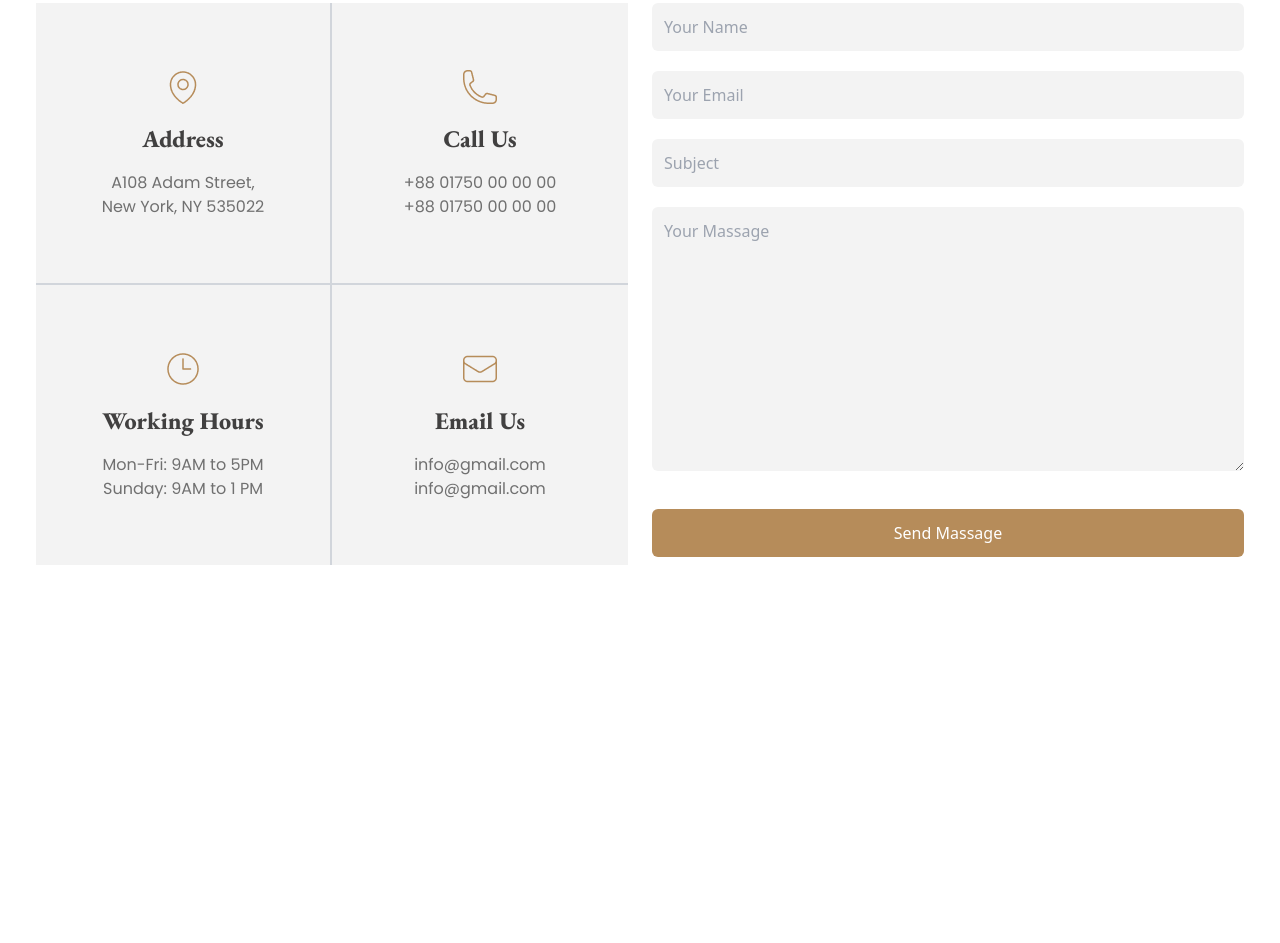
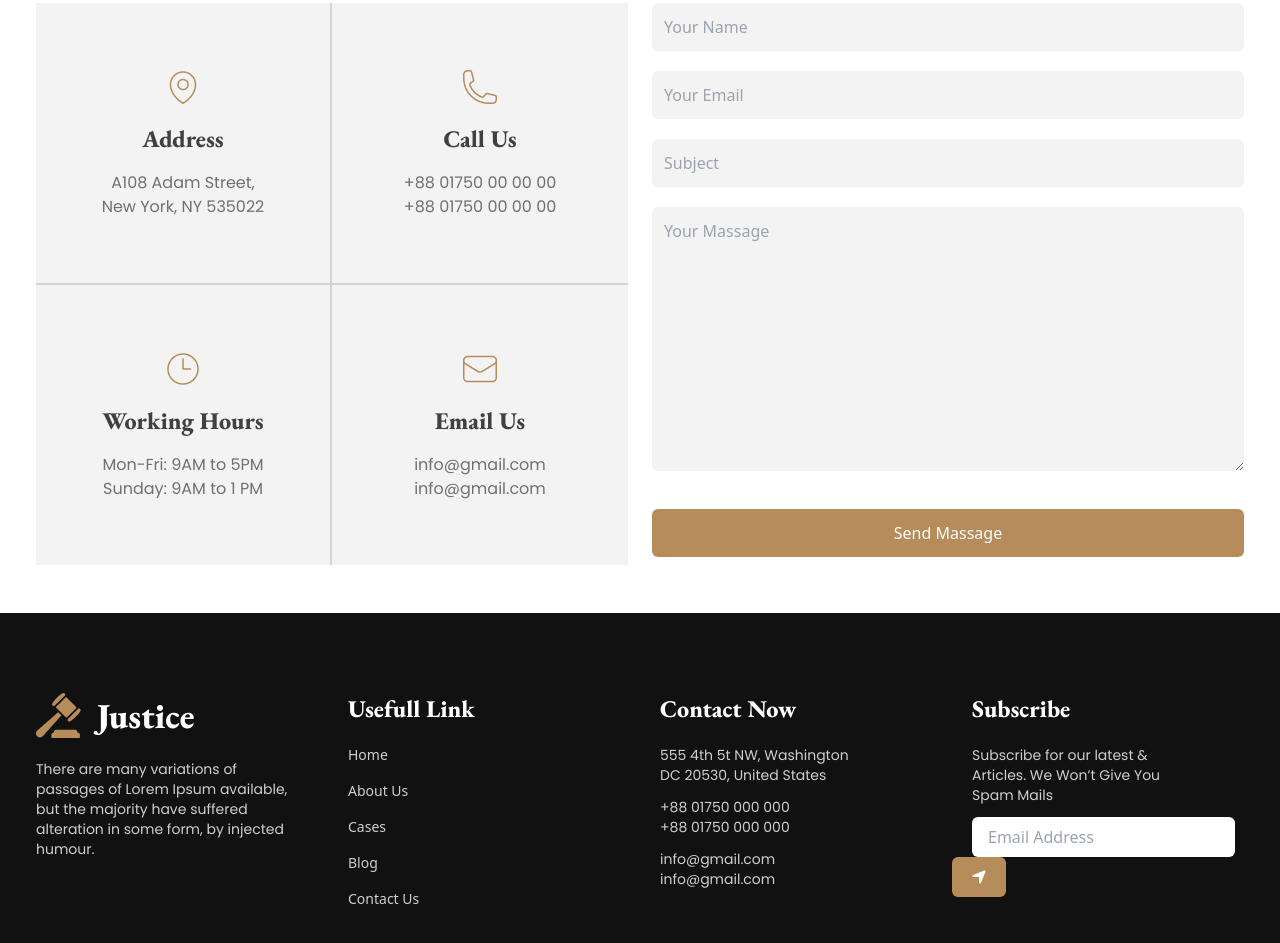
Before and after one commit to FahimHasan683031/legal-solution, a plain HTML site: page index.html in a window 1280 px wide. Shown: the part 3843-4786 px from the top of the page. Before the commit the page ends 4456 px from the top, so only its background shows below. Drawn offline with nearby package versions, Linux system fonts and the light colour scheme.

Commit message:
footer section complit

```diff
--- a/index.html
+++ b/index.html
@@ -42,12 +42,10 @@
           <label tabindex="0" class="btn btn-ghost flex-1 lg:hidden">
             <svg xmlns="http://www.w3.org/2000/svg" class="h-5 w-5" fill="none" viewBox="0 0 24 24"
               stroke="currentColor">
-                            <path stroke-linecap="round" stroke-linejoin="round" stroke-width="2"
-                                d="M4 6h16M4 12h8m-8 6h16" />
+              <path stroke-linecap="round" stroke-linejoin="round" stroke-width="2" d="M4 6h16M4 12h8m-8 6h16" />
             </svg>
           </label>
-                    <ul tabindex="0"
-                        class="menu menu-sm dropdown-content mt-3 z-[1] p-2 shadow bg-base-100 rounded-box w-52">
+          <ul tabindex="0" class="menu menu-sm dropdown-content mt-3 z-[1] p-2 shadow bg-base-100 rounded-box w-52">
             <li>Home</li>
             <li>Services</li>
             <li>Cases</li>
@@ -78,15 +76,16 @@
 
   </header>
 
-    <main class=" max-w-screen-xl mx-auto px-5 md:px-8 lg:px-9 " >
+  <main class=" max-w-screen-xl mx-auto px-5 md:px-8 lg:px-9 ">
     <!-- banner -->
     <div class="hero relative py-28 rounded-md mt-5" style="background-image: url('images/banner.png');">
       <div class=" bg-black absolute h-full w-full opacity-50"></div>
       <div class="hero-content text-center text-neutral-content">
         <div class="max-w-md">
           <h1 class="mb-5 text-5xl font-bold">We Provide Effective Legal Solutions</h1>
-                <p class="mb-5">There are many variations of passages of Lorem Ipsum available, but the majority have suffered alteration in some form, by injected humour.</p>
-                <input placeholder="Search your services"  type="text" class="py-2 mb-4 px-5 w-80 rounded-lg" name="" id="">
+          <p class="mb-5">There are many variations of passages of Lorem Ipsum available, but the majority have suffered
+            alteration in some form, by injected humour.</p>
+          <input placeholder="Search your services" type="text" class="py-2 mb-4 px-5 w-80 rounded-lg" name="" id="">
           <button class=" bg-[#b68c5a] border-none py-2 px-5 text-white rounded-lg ml-3">Search</button>
         </div>
       </div>
@@ -95,13 +94,15 @@
     <!-- legal practice area section -->
     <section class="my-24 text-center">
       <h1 class="text-4xl text-[#414040] my-5">The Legal Practice Area</h1>
-            <p class="text-base text-[#707070]">There are many variations of passages of Lorem Ipsum available, but the majority have <br> suffered alteration in some form, by injected humour.</p>
+      <p class="text-base text-[#707070]">There are many variations of passages of Lorem Ipsum available, but the
+        majority have <br> suffered alteration in some form, by injected humour.</p>
       <div class="grid grid-cols-1 md:grid-cols-2 lg:grid-cols-3 gap-6">
         <!-- card1 -->
         <div class=" text-center p-16">
           <img class="mx-auto" src="images/business.png" alt="">
           <h2 class="text-3xl text-[#414040] my-5">Business Law</h2>
-                    <p class="text-base text-[#707070]">There are many variations of passages of Lorem Ipsum available, but the majority have suffered alteration in some form, by injected humour.</p>
+          <p class="text-base text-[#707070]">There are many variations of passages of Lorem Ipsum available, but the
+            majority have suffered alteration in some form, by injected humour.</p>
           <img class="mx-auto mt-5" src="images/Frame.png" alt="">
         </div>
 
@@ -109,7 +110,8 @@
         <div class=" text-center p-16">
           <img class="mx-auto" src="images/criminal.png" alt="">
           <h2 class="text-3xl text-[#414040] my-5">Criminal Law</h2>
-                    <p class="text-base text-[#707070]">There are many variations of passages of Lorem Ipsum available, but the majority have suffered alteration in some form, by injected humour.</p>
+          <p class="text-base text-[#707070]">There are many variations of passages of Lorem Ipsum available, but the
+            majority have suffered alteration in some form, by injected humour.</p>
           <img class="mx-auto mt-5" src="images/Frame.png" alt="">
         </div>
 
@@ -117,7 +119,8 @@
         <div class=" text-center p-16">
           <img class="mx-auto" src="images/child.png" alt="">
           <h2 class="text-3xl text-[#414040] my-5">Child Support</h2>
-                    <p class="text-base text-[#707070]">There are many variations of passages of Lorem Ipsum available, but the majority have suffered alteration in some form, by injected humour.</p>
+          <p class="text-base text-[#707070]">There are many variations of passages of Lorem Ipsum available, but the
+            majority have suffered alteration in some form, by injected humour.</p>
           <img class="mx-auto mt-5" src="images/Frame.png" alt="">
         </div>
 
@@ -125,7 +128,8 @@
         <div class=" text-center p-16">
           <img class="mx-auto" src="images/education.png" alt="">
           <h2 class="text-3xl text-[#414040] my-5">Education Law</h2>
-                    <p class="text-base text-[#707070]">There are many variations of passages of Lorem Ipsum available, but the majority have suffered alteration in some form, by injected humour.</p>
+          <p class="text-base text-[#707070]">There are many variations of passages of Lorem Ipsum available, but the
+            majority have suffered alteration in some form, by injected humour.</p>
           <img class="mx-auto mt-5" src="images/Frame.png" alt="">
         </div>
 
@@ -133,7 +137,8 @@
         <div class=" text-center p-16">
           <img class="mx-auto" src="images/divorce.png" alt="">
           <h2 class="text-3xl text-[#414040] my-5">Divorce Law</h2>
-                    <p class="text-base text-[#707070]">There are many variations of passages of Lorem Ipsum available, but the majority have suffered alteration in some form, by injected humour.</p>
+          <p class="text-base text-[#707070]">There are many variations of passages of Lorem Ipsum available, but the
+            majority have suffered alteration in some form, by injected humour.</p>
           <img class="mx-auto mt-5" src="images/Frame.png" alt="">
         </div>
 
@@ -141,7 +146,8 @@
         <div class=" text-center p-16">
           <img class="mx-auto" src="images/tax.png" alt="">
           <h2 class="text-3xl text-[#414040] my-5">Tax Law</h2>
-                    <p class="text-base text-[#707070]">There are many variations of passages of Lorem Ipsum available, but the majority have suffered alteration in some form, by injected humour.</p>
+          <p class="text-base text-[#707070]">There are many variations of passages of Lorem Ipsum available, but the
+            majority have suffered alteration in some form, by injected humour.</p>
           <img class="mx-auto mt-5" src="images/Frame.png" alt="">
         </div>
 
@@ -151,7 +157,8 @@
     <!-- client slider section -->
     <section class="text-center">
       <h1 class="text-4xl text-[#414040] my-5">What Our Client Say</h1>
-            <p class="text-base text-[#707070]">There are many variations of passages of Lorem Ipsum available, but the majority have <br> suffered alteration in some form, by injected humour.</p>
+      <p class="text-base text-[#707070]">There are many variations of passages of Lorem Ipsum available, but the
+        majority have <br> suffered alteration in some form, by injected humour.</p>
 
       <div class="carousel w-full">
         <!-- slide 1 -->
@@ -163,7 +170,10 @@
                 <img class="mx-auto my-6" src="images/Ellipse 1.svg" alt="">
                 <h1 class="mb-1 text-2xl text-white ">Awlad Hossain</h1>
                 <h4 class="text-base text-white">UIX Designer</h4>
-                            <p class="my-8 ">Contrary to popular belief, Lorem Ipsum is not simply random text. It has roots in a piece of classical Latin literature from 45 BC, making it over 2000 years old. Richard McClintock, a Latin professor at Hampden-Sydney College in Virginia, looked up one of the more obscure Latin words, consectetur.</p>
+                <p class="my-8 ">Contrary to popular belief, Lorem Ipsum is not simply random text. It has roots in a
+                  piece of classical Latin literature from 45 BC, making it over 2000 years old. Richard McClintock, a
+                  Latin professor at Hampden-Sydney College in Virginia, looked up one of the more obscure Latin words,
+                  consectetur.</p>
 
               </div>
             </div>
@@ -183,7 +193,10 @@
                 <img class="mx-auto my-6" src="images/Ellipse 1.svg" alt="">
                 <h1 class="mb-1 text-2xl text-white ">Awlad Hossain</h1>
                 <h4 class="text-base text-white">UIX Designer</h4>
-                            <p class="my-8 ">Contrary to popular belief, Lorem Ipsum is not simply random text. It has roots in a piece of classical Latin literature from 45 BC, making it over 2000 years old. Richard McClintock, a Latin professor at Hampden-Sydney College in Virginia, looked up one of the more obscure Latin words, consectetur.</p>
+                <p class="my-8 ">Contrary to popular belief, Lorem Ipsum is not simply random text. It has roots in a
+                  piece of classical Latin literature from 45 BC, making it over 2000 years old. Richard McClintock, a
+                  Latin professor at Hampden-Sydney College in Virginia, looked up one of the more obscure Latin words,
+                  consectetur.</p>
 
               </div>
             </div>
@@ -203,7 +216,10 @@
                 <img class="mx-auto my-6" src="images/Ellipse 1.svg" alt="">
                 <h1 class="mb-1 text-2xl text-white ">Awlad Hossain</h1>
                 <h4 class="text-base text-white">UIX Designer</h4>
-                            <p class="my-8 ">Contrary to popular belief, Lorem Ipsum is not simply random text. It has roots in a piece of classical Latin literature from 45 BC, making it over 2000 years old. Richard McClintock, a Latin professor at Hampden-Sydney College in Virginia, looked up one of the more obscure Latin words, consectetur.</p>
+                <p class="my-8 ">Contrary to popular belief, Lorem Ipsum is not simply random text. It has roots in a
+                  piece of classical Latin literature from 45 BC, making it over 2000 years old. Richard McClintock, a
+                  Latin professor at Hampden-Sydney College in Virginia, looked up one of the more obscure Latin words,
+                  consectetur.</p>
 
               </div>
             </div>
@@ -220,7 +236,8 @@
     <!-- FAQ section -->
     <section class="my-24 text-center">
       <h1 class="text-4xl text-[#414040] my-5">Frequently Asked Any Questions</h1>
-            <p class="text-base text-[#707070]">There are many variations of passages of Lorem Ipsum available, but the majority have <br> suffered alteration in some form, by injected humour.</p>
+      <p class="text-base text-[#707070]">There are many variations of passages of Lorem Ipsum available, but the
+        majority have <br> suffered alteration in some form, by injected humour.</p>
 
       <div class="flex flex-col lg:flex-row justify-center mt-9 gap-5 items-center">
         <div class="flex-1">
@@ -231,7 +248,8 @@
               Are application fee waivers available?
             </div>
             <div class="collapse-content text-left">
-                      <p>There are many variations of passages of Lorem Ipsum available, but the majority have suffered alteration in some form, by injected humour, . </p>
+              <p>There are many variations of passages of Lorem Ipsum available, but the majority have suffered
+                alteration in some form, by injected humour, . </p>
             </div>
 
           </div>
@@ -242,7 +260,8 @@
               Are application fee waivers available?
             </div>
             <div class="collapse-content text-left">
-                      <p>There are many variations of passages of Lorem Ipsum available, but the majority have suffered alteration in some form, by injected humour, . </p>
+              <p>There are many variations of passages of Lorem Ipsum available, but the majority have suffered
+                alteration in some form, by injected humour, . </p>
             </div>
           </div>
 
@@ -252,7 +271,8 @@
               Are application fee waivers available?
             </div>
             <div class="collapse-content text-left">
-                      <p>There are many variations of passages of Lorem Ipsum available, but the majority have suffered alteration in some form, by injected humour, . </p>
+              <p>There are many variations of passages of Lorem Ipsum available, but the majority have suffered
+                alteration in some form, by injected humour, . </p>
             </div>
           </div>
 
@@ -262,7 +282,8 @@
               Are application fee waivers available?
             </div>
             <div class="collapse-content text-left">
-                      <p>There are many variations of passages of Lorem Ipsum available, but the majority have suffered alteration in some form, by injected humour, . </p>
+              <p>There are many variations of passages of Lorem Ipsum available, but the majority have suffered
+                alteration in some form, by injected humour, . </p>
             </div>
           </div>
 
@@ -275,7 +296,8 @@
     <!-- contact section -->
     <section class=" text-center">
       <h1 class="text-4xl text-[#414040] my-5">Contact With Us</h1>
-            <p class="text-base text-[#707070]">There are many variations of passages of Lorem Ipsum available, but the majority have <br> suffered alteration in some form, by injected humour.</p>
+      <p class="text-base text-[#707070]">There are many variations of passages of Lorem Ipsum available, but the
+        majority have <br> suffered alteration in some form, by injected humour.</p>
       <div class="flex flex-col lg:flex-row my-12 gap-6">
         <div class="grid grid-cols-1 md:grid-cols-2 flex-1">
           <!-- card1 -->
@@ -314,10 +336,14 @@
 
         <div class="flex-1">
           <form action="">
-                        <input class="text-base text-[#707070] p-3 bg-[#F3F3F3] w-full rounded-md mb-5" type="text" name=""  placeholder="Your Name" id=""><br>
-                        <input class="text-base text-[#707070] p-3 bg-[#F3F3F3] w-full rounded-md mb-5" type="email" name="" placeholder="Your Email" id=""><br>
-                        <input class="text-base text-[#707070] p-3 bg-[#F3F3F3] w-full rounded-md mb-5" type="text" name="" placeholder="Subject" id=""><br>
-                        <textarea class="text-base text-[#707070] p-3 bg-[#F3F3F3] w-full rounded-md mb-5" name="" placeholder="Your Massage" id="" cols="30" rows="10"></textarea><br>
+            <input class="text-base text-[#707070] p-3 bg-[#F3F3F3] w-full rounded-md mb-5" type="text" name=""
+              placeholder="Your Name" id=""><br>
+            <input class="text-base text-[#707070] p-3 bg-[#F3F3F3] w-full rounded-md mb-5" type="email" name=""
+              placeholder="Your Email" id=""><br>
+            <input class="text-base text-[#707070] p-3 bg-[#F3F3F3] w-full rounded-md mb-5" type="text" name=""
+              placeholder="Subject" id=""><br>
+            <textarea class="text-base text-[#707070] p-3 bg-[#F3F3F3] w-full rounded-md mb-5" name=""
+              placeholder="Your Massage" id="" cols="30" rows="10"></textarea><br>
             <button class="text-base text-white p-3 bg-[#b68c5a] w-full rounded-md mt-3">Send Massage</button><br>
           </form>
         </div>
@@ -326,7 +352,54 @@
 
 
   </main>
-    <footer></footer>
+  <footer class="bg-[#111] py-20">
+    <section class=" max-w-screen-xl mx-auto px-5 md:px-8 lg:px-9 ">
+      <div class="grid grid-cols-2 lg:grid-cols-4 gap-10">
+      <div>
+        <img class="mb-5" src="images/logo.png" alt="">
+        <p class="text-sm text-[#CFCFCF]">There are many variations of passages of Lorem Ipsum available, but the
+          majority have suffered alteration in some form, by injected humour.</p>
+      </div>
+      <div>
+        <h1 class="text-2xl text-white mb-5">Usefull Link</h1>
+        <ul class=" list-none text-sm text-[#CFCFCF] flex flex-col gap-4">
+          <li>Home</li>
+          <li>About Us</li>
+          <li>Cases</li>
+          <li>Blog</li>
+          <li>Contact Us</li>
+        </ul>
+      </div>
+      <div>
+        <h1 class="text-2xl text-white mb-5">Contact Now</h1>
+        <p class="text-sm text-[#CFCFCF] mb-3">
+          555 4th 5t NW, Washington <br>
+          DC 20530, United States
+        </p>
+        <p class="text-sm text-[#CFCFCF] mb-3">
+          +88 01750 000 000 <br>
+          +88 01750 000 000
+        </p>
+        <p class="text-sm text-[#CFCFCF] mb-3">
+          info@gmail.com <br>
+          info@gmail.com
+        </p>
+      </div>
+      <div>
+        <h1 class="text-2xl text-white mb-5">Subscribe</h1>
+        <p class="text-sm text-[#CFCFCF] mb-3">
+          Subscribe for our latest & <br> Articles. We Won’t Give You <br> Spam Mails
+        </p>
+        <div class="  rounded-md">
+          <input class=" md:px-4 px-1 mb-4 md:mb-0 bg-white py-2 rounded-md" type="email" placeholder="Email Address" name="" id="">
+        <i class="fa-solid rounded-md md:-ml-5  px-5 fa-location-arrow bg-[#b68c5a] text-white py-3"></i>
+        </div>
+
+      </div>
+    </div>
+    </section>
+
+  </footer>
 </body>
 
 </html>
```
Lines whose indentation alone changed are shown as unchanged.
